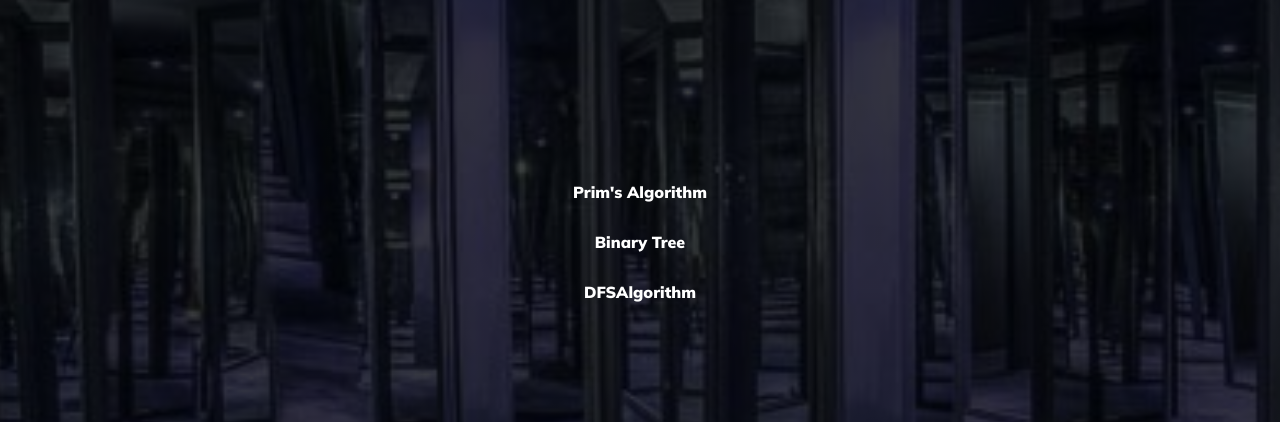
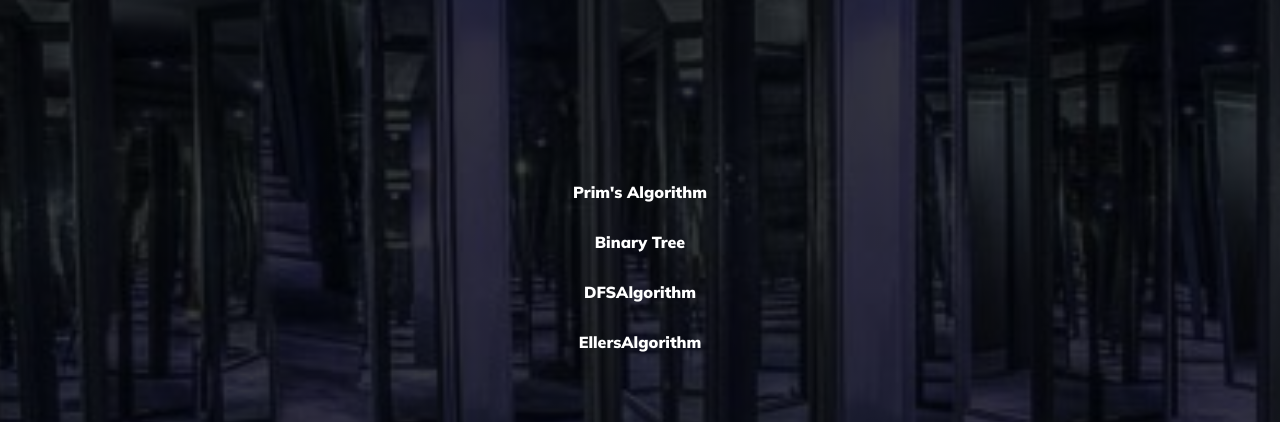
Before and after one commit to jane-chiou/4-kinds-of-Algorithm-maze-generation, a plain HTML site: page sea.html in a window 1280 px wide. Shown: the part 378-800 px from the top of the page. Drawn offline with Linux system fonts and the light colour scheme.

Commit message:
增加EllersAlgorithm主頁連結

```diff
--- a/sea.html
+++ b/sea.html
@@ -19,6 +19,7 @@
                 <li><a href="./PrimsAlgorithm/index1.html" class="highlight-link">Prim's Algorithm</a></li>
                 <li><a href="./BinaryTree/index_BinaryTree.html" class="highlight-link">Binary Tree</a></li>
                 <li><a href="./DFSAlgorithm/index1.html" class="highlight-link">DFSAlgorithm</a></li>
+                <li><a href="./EllersAlgorithm/index.html" class="highlight-link">EllersAlgorithm</a></li>
             </ul>
         </div>
 
```
